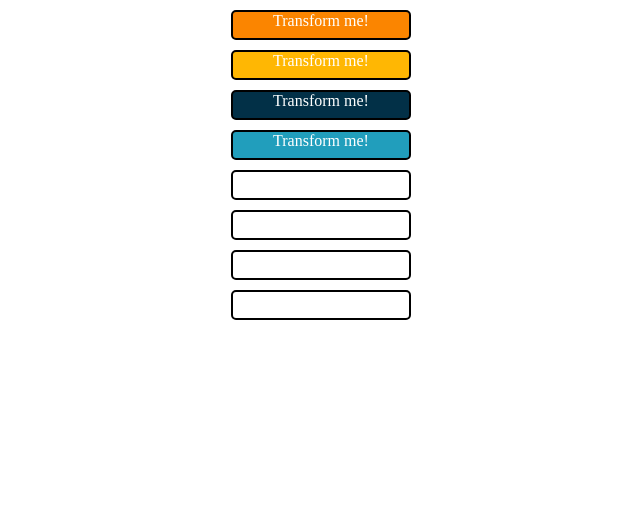
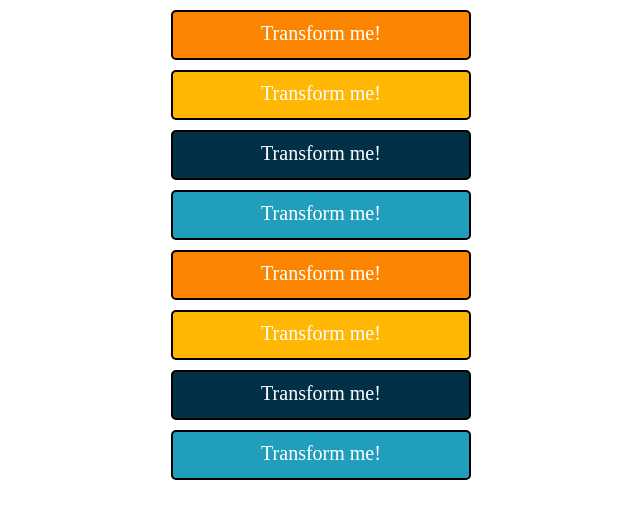
Before and after one commit to Yoni-Mo/css-transform, a plain HTML site: page index.html in a window 1280 px wide. Shown: the whole page, without its empty margins (319-959 px from the left). Drawn offline with Linux system fonts and the light colour scheme.

Commit message:
added style

```diff
--- a/style.css
+++ b/style.css
@@ -7,16 +7,17 @@ body {
   height: 100vh;
 }
 h1 {
-  font-size: 16px;
+  font-size: 20px;
   font-weight: 300;
   color: #fff;
   text-align: center;
+  margin-top: 10px;
 }
 div {
   border: 2px solid #000;
   border-radius: 5px;
-  width: 180px;
-  height: 30px;
+  width: 300px;
+  height: 50px;
   margin: 10px auto;
 }
 .section-1 > div:nth-of-type(1) {
@@ -31,3 +32,17 @@ div {
 .section-1 > div:nth-of-type(4) {
   background-color: #219ebc;
 }
+/* section two */
+
+.section-2 > div:nth-of-type(1) {
+  background-color: #fb8500;
+}
+.section-2 > div:nth-of-type(2) {
+  background-color: #ffb703;
+}
+.section-2 > div:nth-of-type(3) {
+  background-color: #023047;
+}
+.section-2 > div:nth-of-type(4) {
+  background-color: #219ebc;
+}
```
